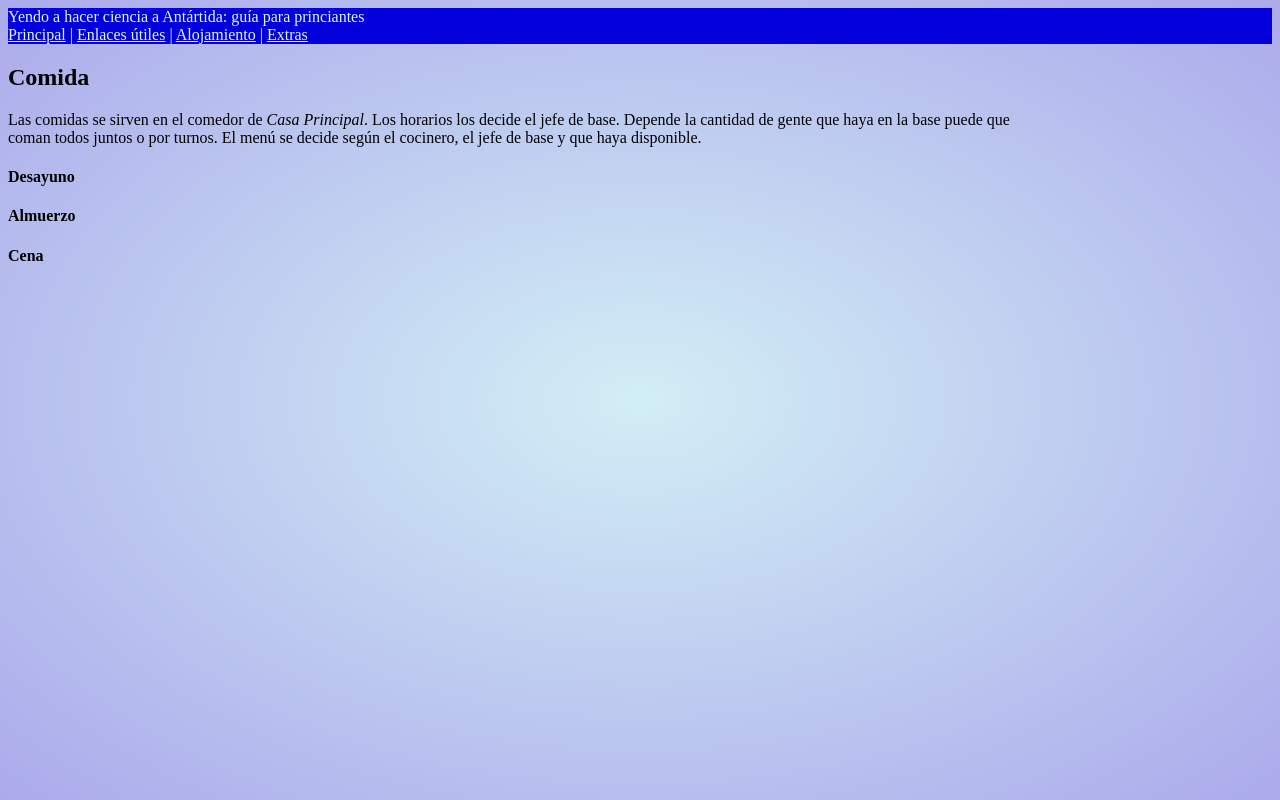
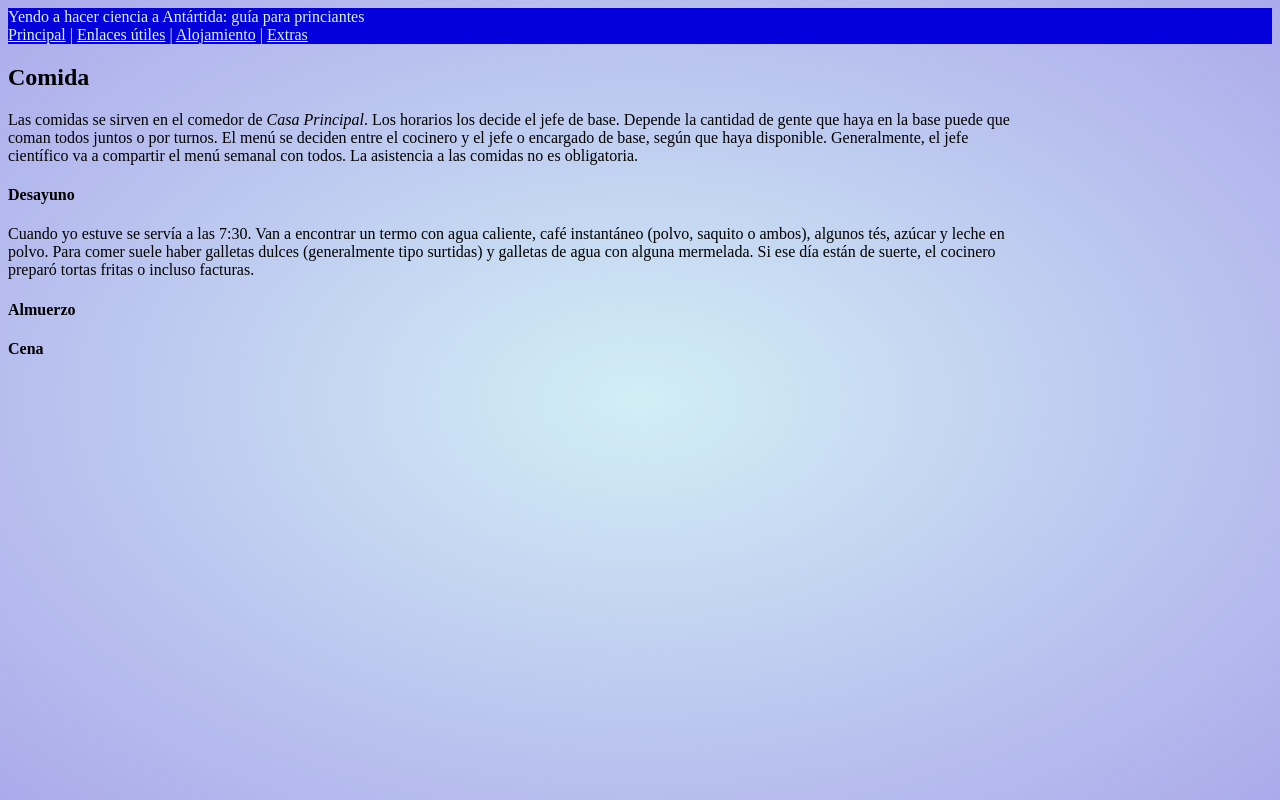
Before and after one commit to pablo-jusim/Principiante-ant-rtico, a plain HTML site: page vidaDiaria.html in a window 1280 px wide. Drawn offline with Linux system fonts and the light colour scheme.

Commit message:
Agregado de información sobre comidas

```diff
--- a/vidaDiaria.html
+++ b/vidaDiaria.html
@@ -23,11 +23,20 @@
           Las comidas se sirven en el comedor de <i>Casa Principal</i>. Los
           horarios los decide el jefe de base. Depende la cantidad de gente que
           haya en la base puede que coman todos juntos o por turnos. El menú se
-          decide según el cocinero, el jefe de base y que haya disponible.
+          deciden entre el cocinero y el jefe o encargado de base, según que
+          haya disponible. Generalmente, el jefe científico va a compartir el
+          menú semanal con todos. La asistencia a las comidas no es obligatoria.
         </p>
 
         <h4>Desayuno</h4>
-        <p></p>
+        <p>
+          Cuando yo estuve se servía a las 7:30. Van a encontrar un termo con
+          agua caliente, café instantáneo (polvo, saquito o ambos), algunos tés,
+          azúcar y leche en polvo. Para comer suele haber galletas dulces
+          (generalmente tipo surtidas) y galletas de agua con alguna mermelada.
+          Si ese día están de suerte, el cocinero preparó tortas fritas o
+          incluso facturas.
+        </p>
 
         <h4>Almuerzo</h4>
         <p></p>
```
